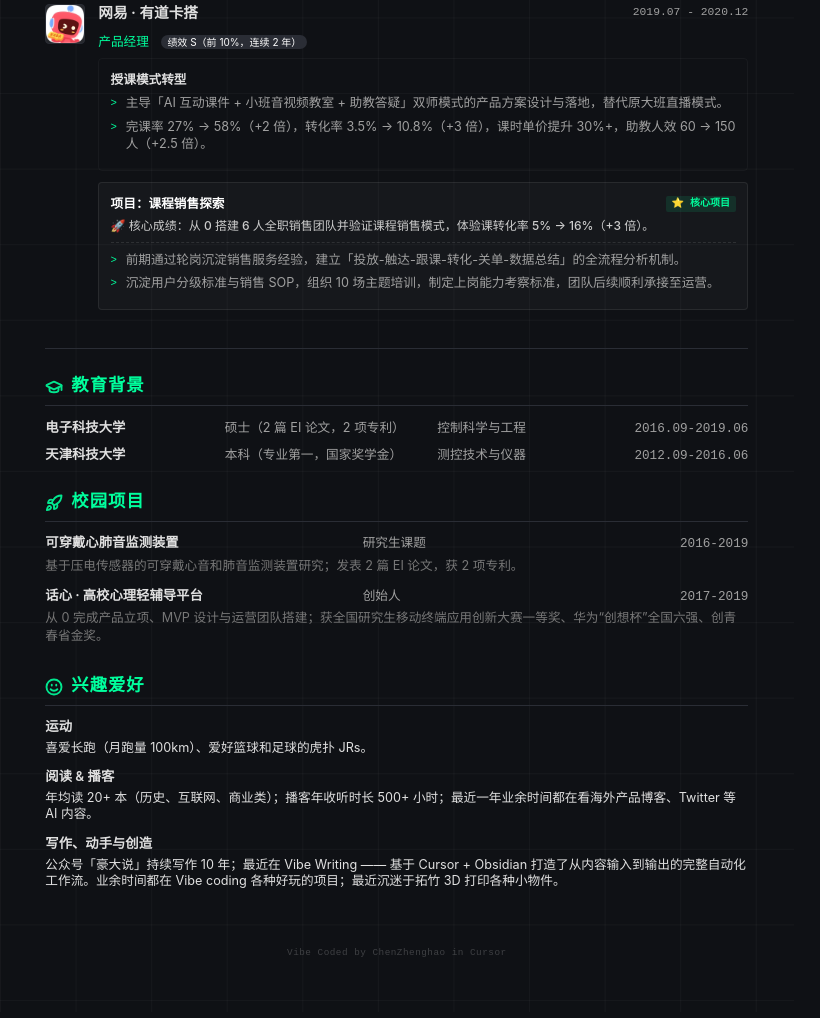
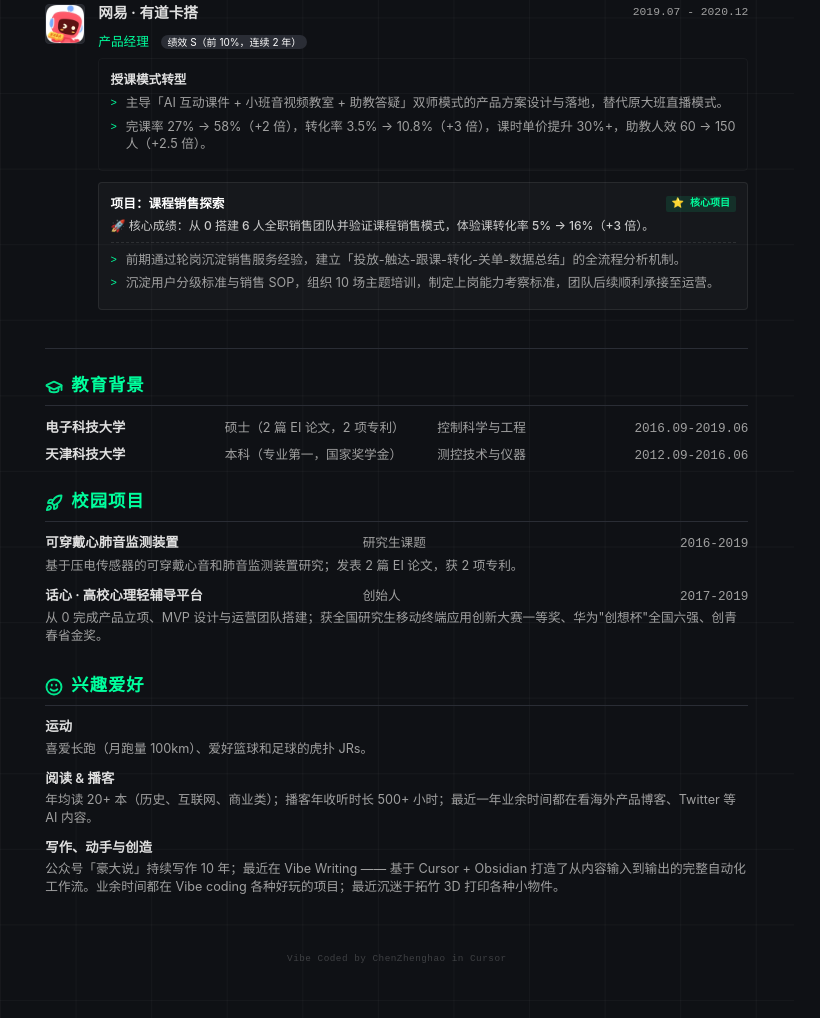
Before and after one commit to bryant24hao/resume, a plain HTML site: page index.html in a window 1280 px wide. Shown: the part 1872-2890 px from the top of the page, without its empty margins (0-820 px from the left). Drawn offline with nearby package versions, Linux system fonts and the light colour scheme.

Commit message:
Fix text style consistency across all sections

```diff
--- a/index.html
+++ b/index.html
@@ -384,9 +384,10 @@
             white-space: nowrap;
         }
 
-        .project-desc {
-            font-size: 8.5pt;
-            line-height: 1.45; /* Improved readability */
+        .project-desc, .description-text {
+            font-size: 9.5pt;
+            line-height: 1.4;
+            color: var(--text-secondary);
         }
 
         /* Highlight numbers */
@@ -537,7 +538,8 @@
         }
         .skill-desc {
             font-size: 9.5pt;
-            line-height: 1.3;
+            line-height: 1.4;
+            color: var(--text-secondary);
         }
 
         /* Why Me Section */
@@ -998,7 +1000,7 @@
                         <span class="edu-degree">研究生课题</span>
                         <span class="edu-time">2016-2019</span>
                     </div>
-                    <div style="font-size: 9.5pt; color: #777; line-height: 1.4;">
+                    <div class="description-text">
                         基于压电传感器的可穿戴心音和肺音监测装置研究；发表 2 篇 EI 论文，获 2 项专利。
                     </div>
                 </div>
@@ -1008,8 +1010,8 @@
                         <span class="edu-degree">创始人</span>
                         <span class="edu-time">2017-2019</span>
                     </div>
-                    <div style="font-size: 9.5pt; color: #777; line-height: 1.4;">
-                        从 0 完成产品立项、MVP 设计与运营团队搭建；获全国研究生移动终端应用创新大赛一等奖、华为“创想杯”全国六强、创青春省金奖。
+                    <div class="description-text">
+                        从 0 完成产品立项、MVP 设计与运营团队搭建；获全国研究生移动终端应用创新大赛一等奖、华为"创想杯"全国六强、创青春省金奖。
                     </div>
                 </div>
             </section>
```
